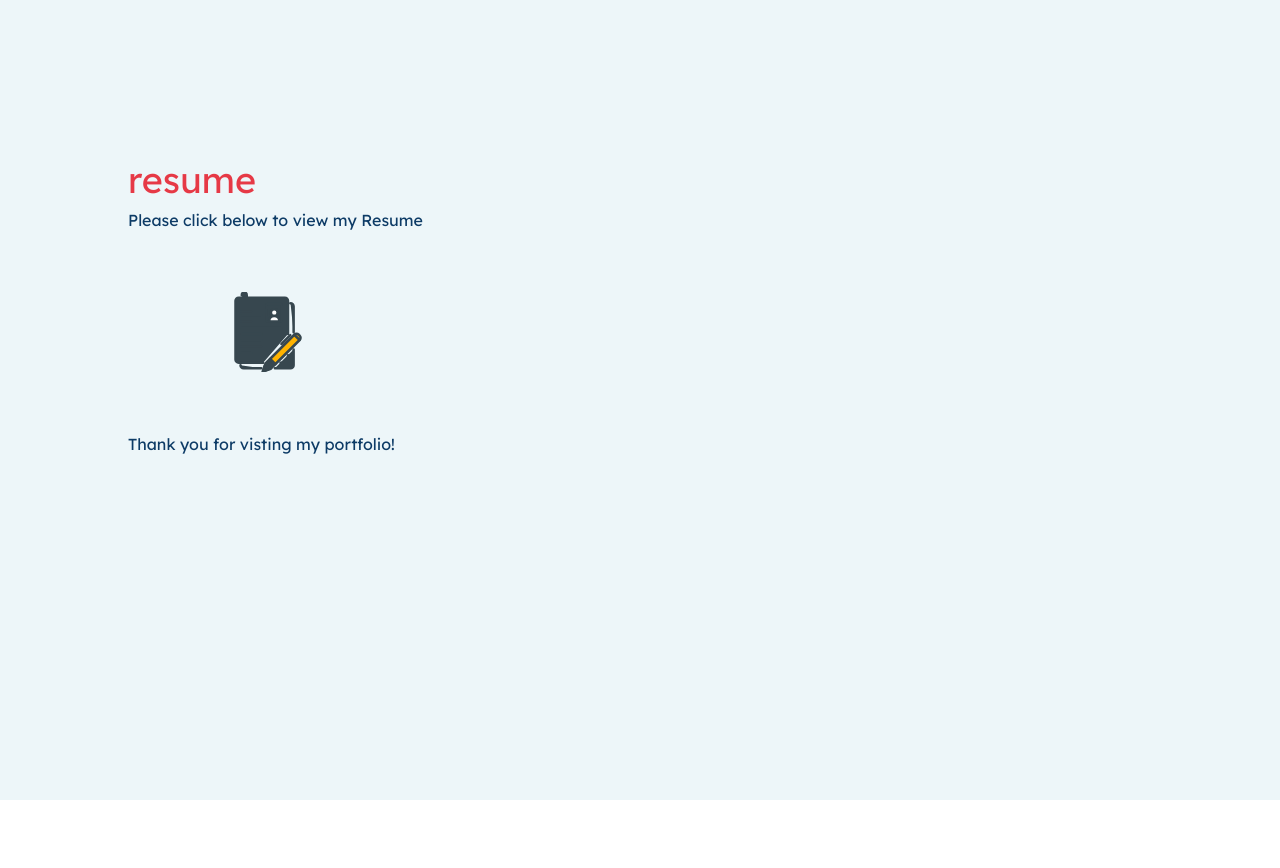
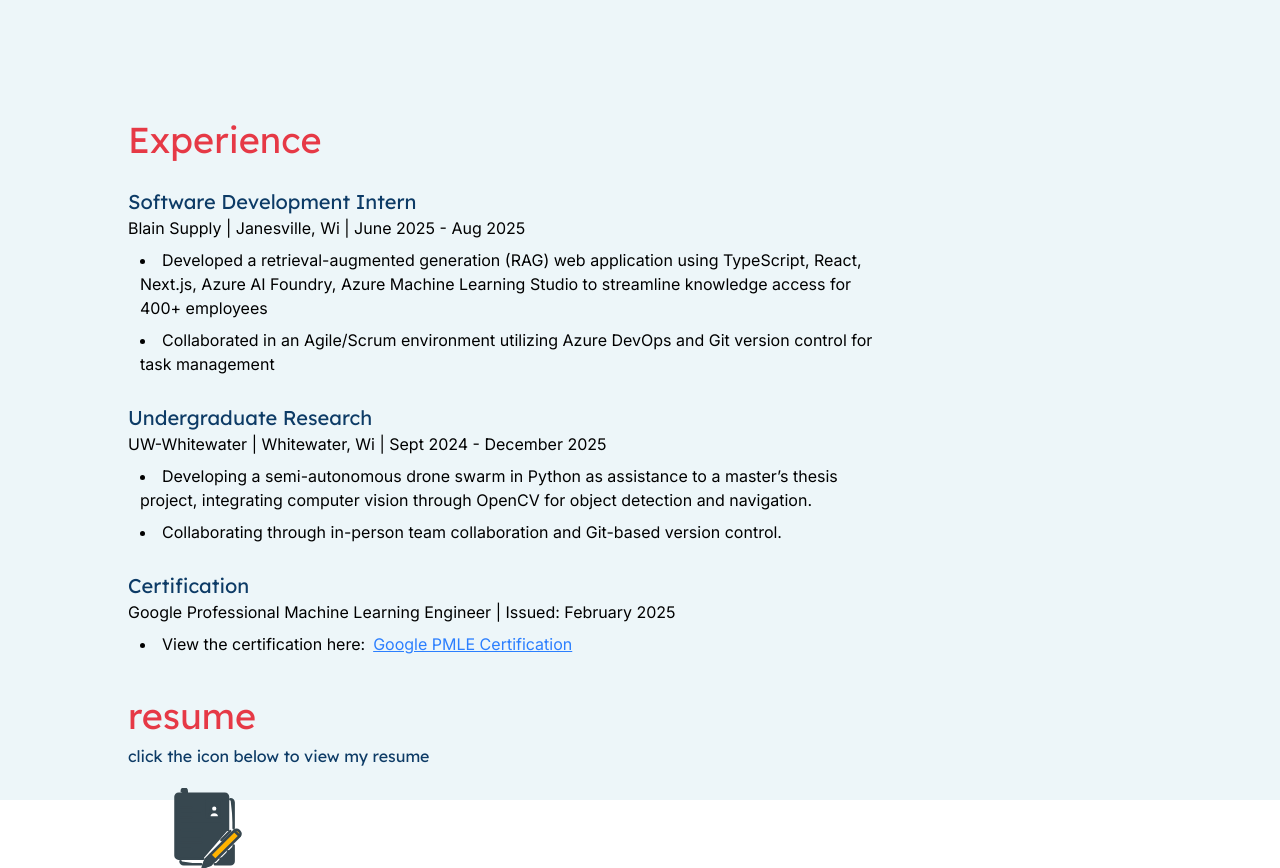
Before and after one commit to Griffin1610/portfolio, a Next.js app: page / in a window 1280 px wide. Shown: the part 2400-3268 px from the top of the page. Before the commit the page ends 3200 px from the top, so only its background shows below. Built offline with nearby package versions, Linux system fonts and the light colour scheme.

Commit message:
finalize experience text content

```diff
--- a/app/components/Projects.tsx
+++ b/app/components/Projects.tsx
@@ -9,11 +9,11 @@ export default function Projects() {
                     <Link href="https://mtgbrowser.com" target="_blank" rel="noopener noreferrer" className="font-heading text-2xl hover:text-blue-500">MTG Browser</Link>
                     <h3 className="font-heading2">TypeScript, React,Next.js</h3>
                     <p className="font-body pt-3 w-[55%]">MTG Browser is a web application created for exploring Magic: The Gathering cards. It allows
-                        Users to search for cards to view their stats and price, view entire sets and colections, as well as simulate
+                        Users to search for cards to view their stats and price, view entire sets and collections, as well as simulate
                          drafts. The project is deployed through Vercel at mtgbrowser.com, and can also be reached at the above proect name.
                     </p>
                     <div className="pl-5">
-                        <li className="font-body pt-2">Currently has use from over 30 unique users across the globe</li>
+                        <li className="font-body pt-2">Currently has use from over 40 unique users across the globe</li>
                     </div>
                 </div>
                 <div id="project2" className="pt-15">
--- a/app/components/Resume.tsx
+++ b/app/components/Resume.tsx
@@ -3,15 +3,42 @@ import { ResumeIcon } from "./icons";
 
 export default function Resume() {
     return (
-        <section className="h-screen pl-[10%] pt-40">
-            <h1 className="font-heading text-4xl">resume</h1>
-            <h3 className="font-heading2 text-large pt-2">Please click below to view my Resume</h3>
-            <Link href="/Polly_Resume.pdf" target="_blank" rel="noopener noreferrer">
-                <div className="pl-25 pt-15">
-                    <ResumeIcon className="w-20 cursor-pointer"/>
+        <section className="h-screen pl-[10%] pt-30 w-[70%]">
+                <div id="left">
+                    <h1 className="font-heading text-4xl">Experience</h1>
+                    <div id="internship">
+                        <h3 className="text-xl font-heading2 pt-7">Software Development Intern</h3>
+                        <h3 className="text-large font-body">Blain Supply | Janesville, Wi | June 2025 - Aug 2025</h3>
+                            <li className="font-body pt-2 ml-3">Developed a retrieval-augmented generation (RAG) web application using TypeScript, React, Next.js, Azure AI Foundry, Azure
+                                Machine Learning Studio to streamline knowledge access for 400+ employees</li>
+                            <li className="font-body pt-2 ml-3">Collaborated in an Agile/Scrum environment utilizing Azure DevOps and Git version control for
+                                task management</li>
+                    </div>
+                    <div id="research">
+                        <h3 className="text-xl font-heading2 pt-7">Undergraduate Research</h3>
+                        <h3 className="text-large font-body">UW-Whitewater | Whitewater, Wi | Sept 2024 - December 2025</h3>
+                            <li className="font-body pt-2 ml-3">Developing a semi-autonomous drone swarm in Python as assistance to a master’s thesis
+                                project, integrating computer vision through OpenCV for object detection and navigation.</li>
+                            <li className="font-body pt-2 ml-3">Collaborating through in-person team collaboration and Git-based version control.</li>
+                    </div>
+                    <div id="certification">
+                        <h3 className="text-xl font-heading2 pt-7">Certification</h3>
+                        <h3 className="text-large font-body">Google Professional Machine Learning Engineer | Issued: February 2025</h3>
+                            <li className="font-body pt-2 ml-3">View the certification here:
+                                <Link className="underline text-blue-500 pl-2" href="https://www.credly.com/badges/2bcc8327-5b3a-418c-9e05-1156b1be03e7/public_url">Google PMLE Certification</Link>
+                            </li>
+                    </div>
                 </div>
-            </Link>
-            <h3 className="font-heading2 text-large pt-15">Thank you for visting my portfolio!</h3>
+                <div id="right" className="pt-10">
+                    <h1 className="font-heading text-4xl">resume</h1>
+                    <h3 className="font-heading2 text-large pt-2">click the icon below to view my resume
+                    </h3>
+                    <Link href="/Polly_Resume.pdf" target="_blank" rel="noopener noreferrer">
+                        <div className="pt-5 ml-10">
+                            <ResumeIcon className="w-20 cursor-pointer"/>
+                        </div>
+                    </Link>
+                </div>
         </section>
     )
 }
```
